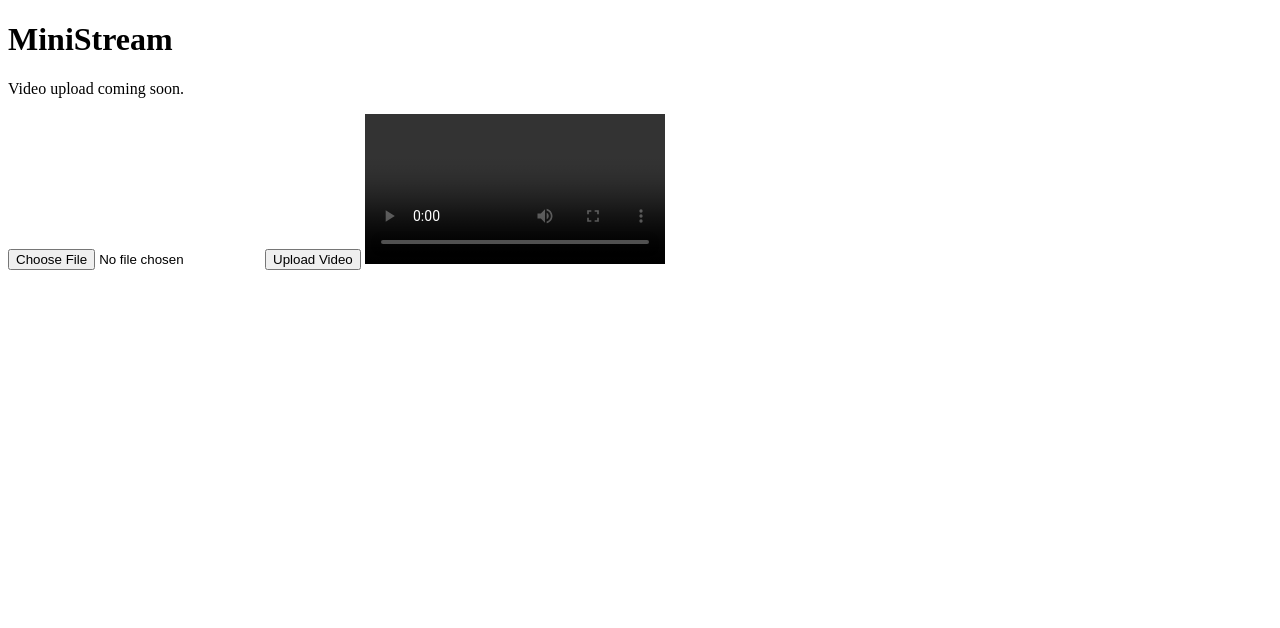
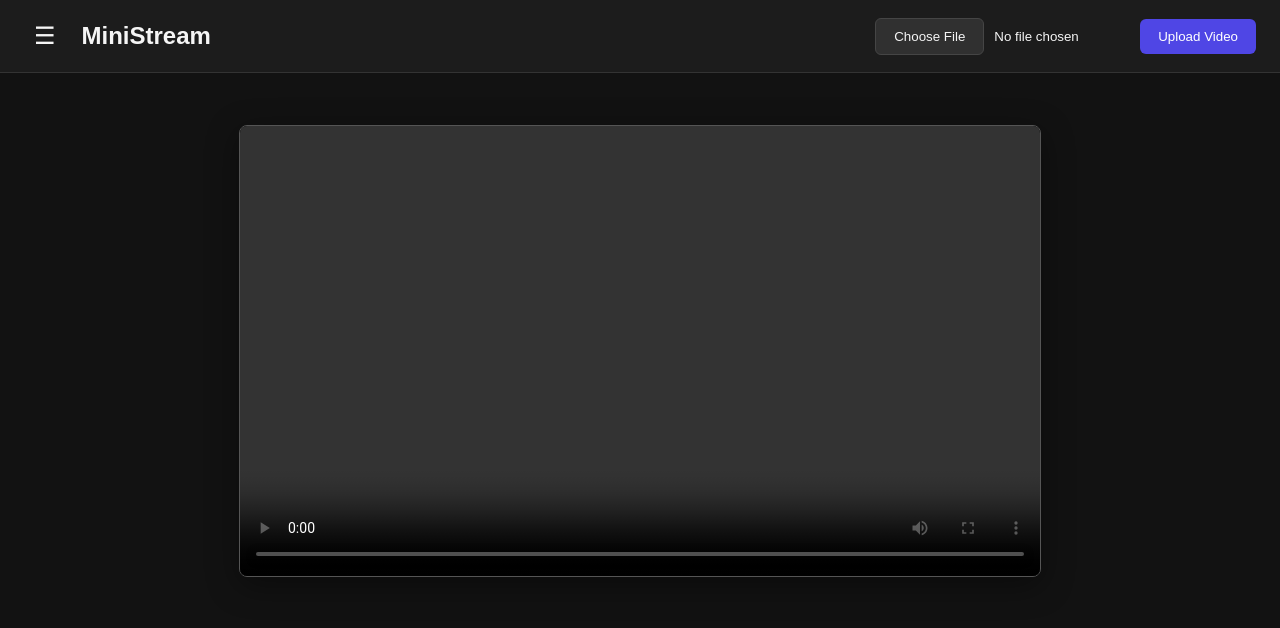
Before and after one commit to PinkThePanther/ministream, a Flask app: page / in a window 1280 px wide. Shown: the top 628 px of the page. Run offline with Flask 3, Linux system fonts and the light colour scheme.

Commit message:
Improve frontend styling and add navigation menu

```diff
--- /dev/null
+++ b/static/style.css
@@ -0,0 +1,124 @@
+#videoPlayer {
+    width: 100%;
+    max-width: 800px;
+    aspect-ratio: 16 / 9;
+    object-fit: contain;
+    background-color: black;
+    display: block;
+    margin: 20px auto;
+    border-radius: 8px;
+    border: 1px solid #555;
+    box-shadow: 0 8px 32px rgba(0, 0, 0, 0.4);
+    }
+
+    .navbar {
+    display: flex;
+    justify-content: space-between;
+    align-items: center;
+    padding: 16px 24px;
+}
+
+.upload-controls {
+    display: flex;
+    align-items: center;
+    gap: 12px;
+}
+
+
+body {
+    margin: 0;
+    background-color: #121212;
+    color: #f5f5f5;
+    font-family: Arial, sans-serif;
+}
+
+.navbar {
+    background-color: #1c1c1c;
+    border-bottom: 1px solid #333;
+}
+
+.navbar h1 {
+    margin: 0;
+    font-size: 24px;
+}
+
+#uploadButton {
+    background-color: #4f46e5;
+    color: white;
+    border: none;
+    padding: 10px 18px;
+    border-radius: 6px;
+    cursor: pointer;
+}
+
+#uploadButton:hover {
+    background-color: #4338ca;
+}
+
+
+#videoFile::file-selector-button {
+    background-color: #303030;
+    color: #f5f5f5;
+    border: 1px solid #454545;
+    padding: 10px 18px;
+    border-radius: 6px;
+    cursor: pointer;
+    margin-right: 10px;
+}
+
+#videoFile::file-selector-button:hover {
+    background-color: #404040;
+}
+
+
+.video-container {
+    padding: 32px 20px;
+}
+
+
+.brand {
+    display: flex;
+    align-items: center;
+    gap: 16px;
+     position: relative;
+}
+
+#menuButton {
+    background: transparent;
+    color: #f5f5f5;
+    border: none;
+    font-size: 24px;
+    cursor: pointer;
+    padding: 6px 10px;
+    border-radius: 6px;
+}
+
+#menuButton:hover {
+    background-color: #333;
+}
+
+
+
+#dropdownMenu {
+    position: absolute;
+    top: 100%;
+    left: 0;
+    min-width: 220px;
+    background-color: #242424;
+    border: 1px solid #444;
+    border-radius: 8px;
+    padding: 8px;
+    z-index: 100;
+}
+
+#dropdownMenu a {
+    display: block;
+    padding: 12px 16px;
+    color: #f5f5f5;
+    text-decoration: none;
+    border-radius: 4px;
+}
+
+#dropdownMenu a:hover {
+    background-color: #383838;
+}
--- a/templates/index.html
+++ b/templates/index.html
@@ -2,14 +2,48 @@
 
 <!DOCTYPE html>
 <html>
+    <head>
+        <title>MiniStream</title>
+        <link rel="stylesheet" href="{{ url_for('static', filename='style.css') }}">
+    </head>
     <body>
-        <h1>MiniStream</h1>
-        <p>Video upload coming soon.</p>
+        <header class="navbar">
+    <div class="brand">
+    <button type="button" id="menuButton" aria-label="Open menu" aria-expanded="false">
+        &#9776;
+    </button>
+
+    <h1>MiniStream</h1>
+    <nav id="dropdownMenu" hidden>
+    <a href="/">Home</a>
+    <a href="https://github.com/PinkThePanther/ministream"
+       target="_blank" rel="noopener noreferrer">
+        GitHub Repository
+    </a>
+</nav>
+</div>
+
+    <div class="upload-controls">
         <input type="file" id="videoFile" accept="video/mp4">
         <button type="button" id="uploadButton">Upload Video</button>
-        <video id="videoPlayer" controls></video>
+    </div>
+</header>
 
-        <script>
+<main class="video-container">
+    <video id="videoPlayer" controls></video>
+</main>
+    <script>
+
+    const menuButton = document.getElementById("menuButton");
+    const dropdownMenu = document.getElementById("dropdownMenu");
+
+menuButton.addEventListener("click", function() {
+    dropdownMenu.hidden = !dropdownMenu.hidden;
+
+    menuButton.setAttribute("aria-expanded", !dropdownMenu.hidden);
+});
+
+
     const button = document.getElementById("uploadButton");
     const fileInput = document.getElementById("videoFile");
 
```
